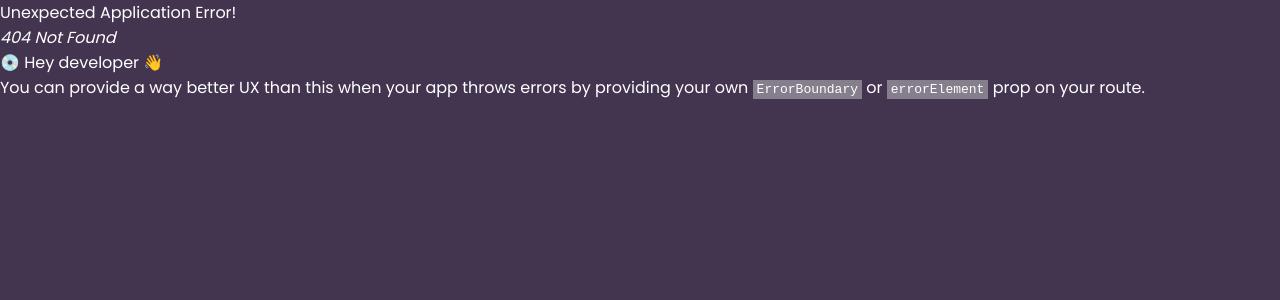
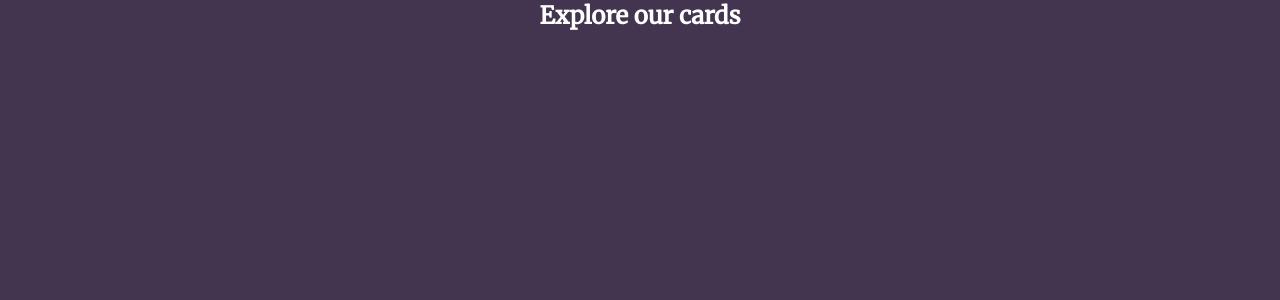
Before and after one commit to IsaiasMalvar/ElefantesSigilosos-202304-bcn, a React (Create React App) app: page /cards in a window 1280 px wide. Before the commit this address had no page. Shown: the top 300 px of the page. Built offline with nearby package versions, Linux system fonts and the light colour scheme.

Commit message:
Add CardsListPage and styles

```diff
--- /dev/null
+++ b/src/pages/CardsListPage/CardsListPage.tsx
@@ -0,0 +1,11 @@
+import CardsListPageStyled from "./CardsListPageStyled";
+
+const CardsPage = () => {
+  return (
+    <CardsListPageStyled>
+      <h1 className="cards-intro">Explore our cards</h1>
+    </CardsListPageStyled>
+  );
+};
+
+export default CardsPage;
--- /dev/null
+++ b/src/pages/CardsListPage/CardsListPageStyled.tsx
@@ -0,0 +1,12 @@
+import styled from "styled-components";
+
+const CardsListPageStyled = styled.div`
+  .cards-intro {
+    text-align: center;
+    font-family: ${(props) => props.theme.fonts.secondary};
+    font-weight: 700;
+    font-size: 24px;
+  }
+`;
+
+export default CardsListPageStyled;
```
Also changed, not shown: src/routers/appRouter/appRouter.tsx (+7 -0 lines).
